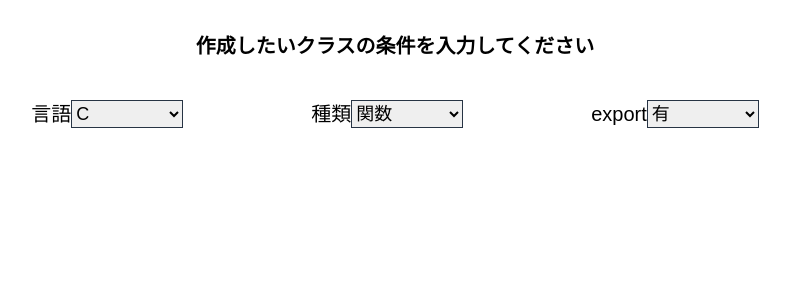
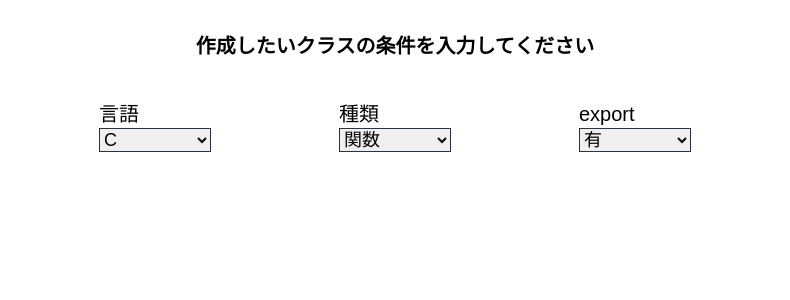
Before and after one commit to haruki860/naming-app, a React (Vite) app: page / in a window 1280 px wide. Shown: the top 300 px of the page, without its empty margins (245-1035 px from the left). Built offline with nearby package versions, Linux system fonts and the light colour scheme.

Commit message:
react-hook-formを使用したコードに書き換使用したコードに書き換え

```diff
--- a/src/App.tsx
+++ b/src/App.tsx
@@ -1,5 +1,5 @@
 import React from 'react'
-import Naming from './pages/naming.tsx'
+import { Naming } from './pages/naming'
 
 const App: React.FC = () => {
   return <Naming />
--- a/src/components/dropDown.tsx
+++ b/src/components/dropDown.tsx
@@ -1,7 +1,10 @@
 import React from 'react'
 
 interface Props {
-  options: string[]
+  options: {
+    label: string
+    value: string
+  }[]
   value: string
   onChange: (selectedValue: string) => void
 }
@@ -18,8 +21,8 @@ const dropDown: React.FC<Props> = ({ options, value, onChange }) => {
       onChange={handleChange}
     >
       {options.map((option, index) => (
-        <option key={index} value={option}>
-          {option}
+        <option key={index} value={option.value}>
+          {option.label}
         </option>
       ))}
     </select>
--- a/src/main.tsx
+++ b/src/main.tsx
@@ -5,7 +5,7 @@ import App from './App'
 
 ReactDOM.render(
   <React.StrictMode>
-    <div className="bg-gray-100">
+    <div className="bg-glay-100">
       <App />
     </div>
   </React.StrictMode>,
--- a/src/pages/Naming.tsx
+++ b/src/pages/Naming.tsx
@@ -1,37 +1,47 @@
 import { useForm, Controller } from 'react-hook-form'
 import React from 'react'
 import Dropdown from '../components/dropDown'
-
 type FormValues = {
   language: string
   kinds: string
   export: string
 }
-
-const naming: React.FC = () => {
-  const optionsLanguage = ['C', 'Java', 'Go']
-  const optionsKinds = ['関数', '変数', '構造体', 'const', 'クラス']
-  const optionsExport = ['有', '無']
+export const Naming: React.FC = () => {
+  const optionsLanguage = [
+    { label: 'C', value: 'C' },
+    { label: 'Java', value: 'Java' },
+    { label: 'Go', value: 'Go' },
+  ]
+  const optionsKinds = [
+    { label: '関数', value: 'func' },
+    { label: '変数', value: 'variable' },
+    { label: '構造体', value: 'struct' },
+    { label: 'const', value: 'const' },
+    { label: 'クラス', value: 'class' },
+  ]
+  const optionsExport = [
+    { label: '有', value: 'yes' },
+    { label: '無', value: 'no' },
+  ]
 
   const [selectedValues, setSelectedValues] = React.useState<FormValues>({
     language: '',
     kinds: '',
     export: '',
   })
-
   const { control, handleSubmit } = useForm<FormValues>()
-
   const onSubmit = (data: FormValues) => {
+    // フォームデータの操作などの処理を行うことができます
     console.log(data)
   }
   return (
     <>
-      <h1 className="font-bold text-xl flex justify-center  pt-8 mb-10">
+      <h1 className="font-bold text-xl text-center  pt-8 mb-10">
         作成したいクラスの条件を入力してください
       </h1>
       <form onSubmit={handleSubmit(onSubmit)}>
-        <div className="flex justify-center flex-nowrap gap-x-32">
-          <div className="flex">
+        <div className="flex justify-center gap-x-32">
+          <div>
             <h2 className="text-xl">言語</h2>
             <Controller
               name="language"
@@ -52,7 +62,7 @@ const naming: React.FC = () => {
               )}
             />
           </div>
-          <div className="flex">
+          <div>
             <h3 className="text-xl">種類</h3>
             <Controller
               name="kinds"
@@ -73,7 +83,7 @@ const naming: React.FC = () => {
               )}
             />
           </div>
-          <div className="flex">
+          <div>
             <h4 className="text-xl">export</h4>
             <Controller
               name="export"
@@ -99,5 +109,3 @@ const naming: React.FC = () => {
     </>
   )
 }
-
-export default naming
```
Also changed, not shown: tsconfig.node.json (indentation only).
